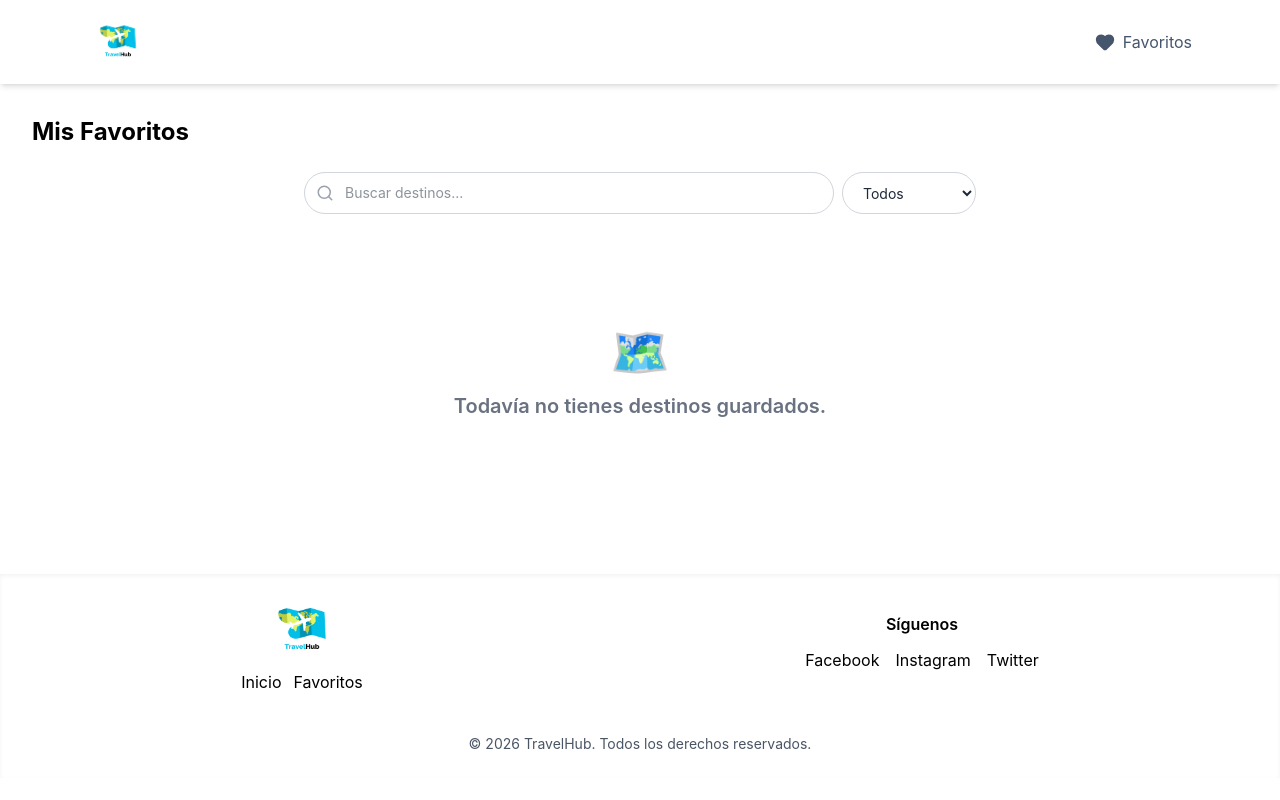
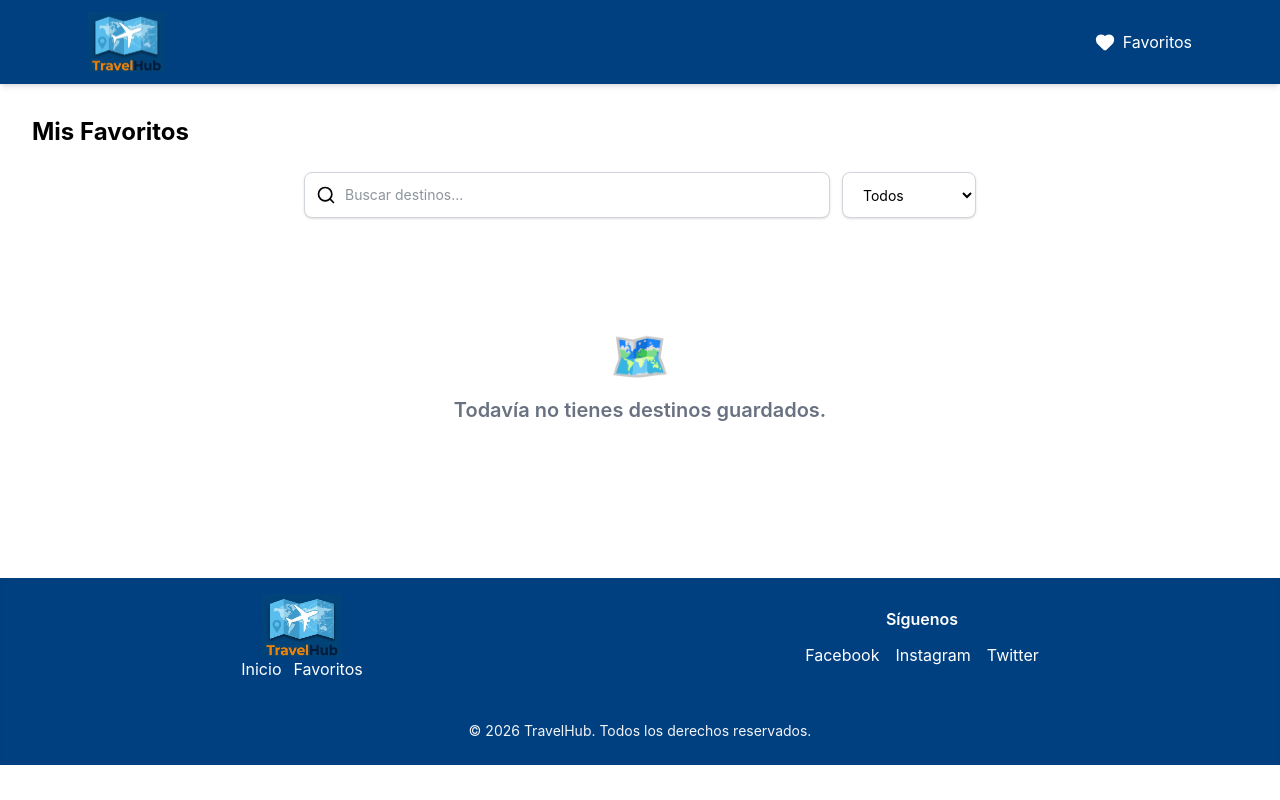
Before and after one commit to gBritos11/SPA-LH300, a React (Vite) app: page /favoritos in a window 1280 px wide. Built offline with nearby package versions, Linux system fonts and the light colour scheme.

Commit message:
Estilo parte 1

```diff
--- a/src/componentes/BarraNavegacion/BarraNavegacion.jsx
+++ b/src/componentes/BarraNavegacion/BarraNavegacion.jsx
@@ -15,7 +15,7 @@ export const BarraNavegacion = () => {
     const { favoritos } = useFavoritos();
 
     return (
-        <nav className="sticky top-0 z-50 w-full bg-white shadow-md">
+        <nav className="sticky top-0 z-50 w-full bg-[#004080] shadow-md">
             <div className="max-w-6xl mx-auto px-6 py-3 flex justify-between items-center">
 
                 <NavLink to="/" className="flex items-center">
@@ -30,7 +30,7 @@ export const BarraNavegacion = () => {
 
                     <NavLink
                         to="/favoritos"
-                        className="flex items-center gap-2 text-slate-600 hover:text-slate-900 transition-colors"
+                        className="flex items-center gap-2 text-white hover:text-orange-600 transition-colors"
                     >
                         {({ isActive }) => (
                         <>
--- a/src/componentes/Boton/Boton.jsx
+++ b/src/componentes/Boton/Boton.jsx
@@ -18,7 +18,7 @@ const Boton = ({
   const dicVariantes = {
     primary: "bg-orange-600 text-white hover:bg-orange-700 shadow-md hover:shadow-lg", // naranja intenso
     secondary: "bg-amber-100 text-amber-900 hover:bg-amber-200", // beige cálido
-    outline: "border-2 border-orange-600 text-orange-600 hover:bg-orange-50", // borde naranja
+    outline: "border-2 border-[#4FC3F7] text-black hover:bg-[#004080] hover:text-white", // borde azul
     ghost: "text-stone-700 hover:bg-stone-100", // gris-marrón suave
     danger: "bg-red-500 text-white hover:bg-red-600" // puedes dejarlo igual o pasarlo a un marrón rojizo
   };
--- a/src/componentes/Busqueda/Busqueda.jsx
+++ b/src/componentes/Busqueda/Busqueda.jsx
@@ -1,14 +1,13 @@
 import { Search, XCircle } from "lucide-react";
 
-{/* Ahora recibe dos prop nuevas. CampoFiltro -> el campo seleccionado y onCampoChange -> fn para avisar al padre cuando algo cambia el select */}
-const Busqueda = ({valor, onChange, campoFiltro, onCampoChange}) => {
+const Busqueda = ({ valor, onChange, campoFiltro, onCampoChange }) => {
   return (
-        <div className="flex flex-col sm:flex-row gap-2 w-full max-w-2xl">
-            {/* input de busqueda */}
+    <div className="flex flex-col sm:flex-row gap-3 w-full max-w-2xl font-montserrat">
+      {/* Input de búsqueda */}
       <div className="relative flex-1">
         <Search
-                    size={18}
-                    className="absolute left-3 top-1/2 -translate-y-1/2 pointer-events-none text-gray-400"
+          size={20}
+          className="absolute left-3 top-1/2 -translate-y-1/2 pointer-events-none text-deepblue"
         />
 
         <input
@@ -16,22 +15,29 @@ const Busqueda = ({valor, onChange, campoFiltro, onCampoChange}) => {
           placeholder="Buscar destinos..."
           value={valor}
           onChange={(e) => onChange(e.target.value)}
-                    className="w-full pl-10 pr-10 py-2.5 rounded-full border border-gray-300 focus:outline-none focus:border-orange-500 focus:ring-2 focus:ring-orange-200 bg-white text-gray-800 text-sm transition-all duration-200"
+          className="w-full pl-10 pr-10 py-3 rounded-lg border border-gray-300
+                     focus:outline-none focus:border-orange focus:ring-2 focus:ring-orange-200
+                     bg-white text-gray-800 text-sm shadow-sm transition-all duration-200"
         />
 
         {valor && (
           <button
-                        onClick={() => onChange('')}
-                        className="absolute right-3 top-1/2 -translate-y-1/2 text-gray-400 hover:text-gray-600 transition-colors"
+            onClick={() => onChange("")}
+            className="absolute right-3 top-1/2 -translate-y-1/2 text-gray-400 hover:text-deepblue transition-colors"
           >
-                        <XCircle size={18} />
+            <XCircle size={20} />
           </button>
         )}
       </div>
-            {/* Select -> le permite al usuario por que campo buscar */}
-            <select value={campoFiltro}
+
+      {/* Select de campo */}
+        <select
+            value={campoFiltro}
             onChange={(e) => onCampoChange(e.target.value)}
-                className="py-2.5 px-4 rounded-full border border-gray-300 focus:outline-none focus:border-orange-500 focus:ring-2 focus:ring-orange-200 bg-white text-gray-800 text-sm transition-all duration-200 cursor-pointer"
+            className="py-3 px-4 rounded-lg border border-gray-300
+                        focus:outline-none focus:border-orange focus:ring-2 focus:ring-orange-200
+                        bg-white text-deepblue font-montserrat text-sm shadow-sm
+                        transition-all duration-200 cursor-pointer hover:border-sky hover:ring-sky-200"
             >
             <option value="search">Todos</option>
             <option value="pais">País</option>
@@ -39,7 +45,7 @@ const Busqueda = ({valor, onChange, campoFiltro, onCampoChange}) => {
             <option value="descripcion">Descripción</option>
         </select>
     </div>
-    )
-}
+  );
+};
 
 export default Busqueda;
--- a/src/componentes/Favorito/Favorito.jsx
+++ b/src/componentes/Favorito/Favorito.jsx
@@ -17,7 +17,7 @@ const Favorito = ({ destino, className = "" }) => {
       <span
         className={`p-2 rounded-full transition-colors ${
           favorito
-            ? "bg-orange-100 text-orange-600"
+            ? "bg-orange-100 text-orange-600 hover:text-orange-5+400 hover:bg-gray-100"
             : "bg-gray-100 text-gray-400 hover:text-orange-500 hover:bg-orange-50"
         }`}
       >
--- a/src/componentes/Pie/Pie.jsx
+++ b/src/componentes/Pie/Pie.jsx
@@ -4,7 +4,7 @@ import logo from "../../assets/logo.png"; // Logo de la tienda
 
 const Pie = () => {
   return (
-    <footer className="bg-beige text-brown mt-10 shadow-inner">
+    <footer className="bg-[#004080] text-white mt-10 shadow-inner">
 
         <div className="max-w-7xl mx-auto px-6 py-4 flex flex-col md:flex-row md:justify-around md:items-center gap-2">
             {/* Logo + Navegación */}
@@ -36,7 +36,7 @@ const Pie = () => {
 
         <div className="max-w-7xl mx-auto px-6 py-6 flex justify-center">
             {/* Copyright */}
-            <div className="text-center text-sm text-gray-600">
+            <div className="text-center text-sm text-gray-100">
             © {new Date().getFullYear()} TravelHub. Todos los derechos reservados.
             </div>
         </div>
--- a/src/componentes/Tarjeta/Tarjeta.jsx
+++ b/src/componentes/Tarjeta/Tarjeta.jsx
@@ -18,7 +18,7 @@ const Tarjeta = ({ destino, action, tipo = "destino" }) => {
   const cardClasses =
     tipo === "destino"
       ? "max-w-sm bg-stone-100 rounded-xl shadow-md overflow-hidden hover:shadow-xl transition-all duration-300 flex flex-col"
-      : "max-w-xs bg-white rounded-lg border p-4 shadow-sm flex flex-col";
+      : "max-w-xs bg-white rounded-lg border border-[#4FC3F7] p-4 shadow-sm flex flex-col";
 
   return (
     <div className={cardClasses}>
--- a/src/paginas/Detalles.jsx
+++ b/src/paginas/Detalles.jsx
@@ -83,10 +83,10 @@ const Detalles = () => {
           {/* Botón de favorito */}
           <Favorito destino={destino} />
 
-          <Boton variant="secondary" onClick={() => alert("Destino puntuado!")}>
+          <Boton variante="outline" onClick={() => alert("Destino puntuado!")}>
             Puntuar
           </Boton>
-          <Boton variant="outline" onClick={() => navigate("/")}>
+          <Boton variante="outline" onClick={() => navigate("/")}>
             Volver al inicio
           </Boton>
         </div>
```
Also changed, not shown: src/assets/logo.png. Lines whose indentation alone changed are shown as unchanged.
